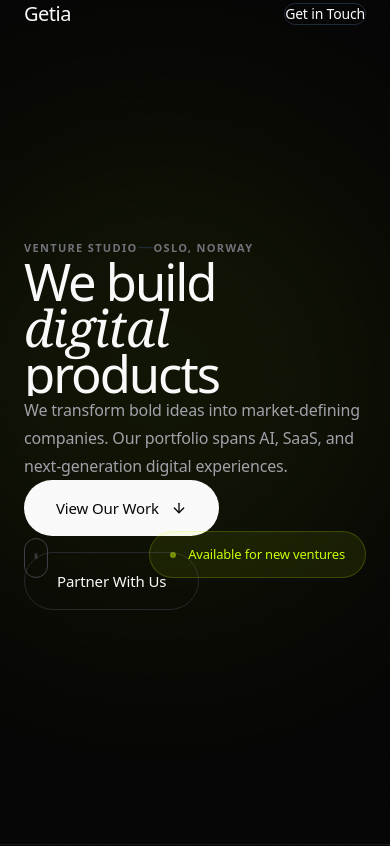
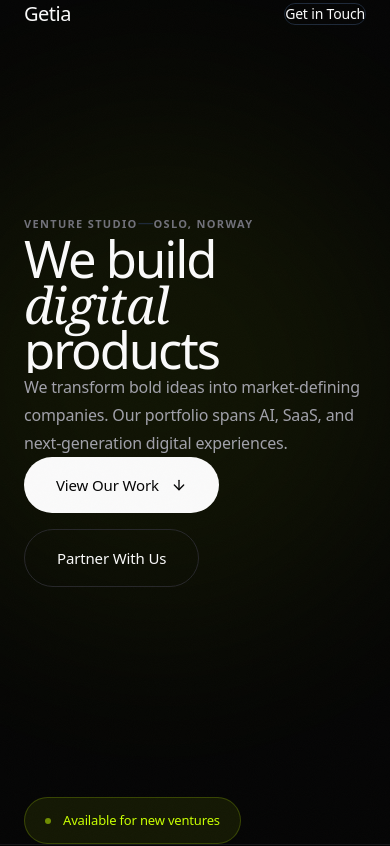
Before and after one commit to hatlem/getia, a Next.js app: page / in a window 390 px wide. Shown: the top 846 px of the page. Built offline with nearby package versions, Linux system fonts and the light colour scheme.

Commit message:
Fix scroll indicator placement in Hero section

```diff
--- a/src/components/Hero.tsx
+++ b/src/components/Hero.tsx
@@ -5,7 +5,7 @@ import { ArrowDown } from "lucide-react";
 
 export default function Hero() {
   return (
-    <section className="relative min-h-screen flex items-center overflow-hidden">
+    <section className="relative min-h-screen flex flex-col overflow-hidden">
       {/* Grain overlay */}
       <div className="grain" />
 
@@ -15,7 +15,8 @@ export default function Hero() {
         style={{ top: '15%', right: '-5%', opacity: 0.06 }}
       />
 
-      <div className="container relative z-10 pt-40 pb-24 lg:pt-48 lg:pb-32">
+      {/* Main content */}
+      <div className="container relative z-10 flex-1 flex items-center pt-32 pb-32">
         <div className="max-w-5xl">
           {/* Eyebrow */}
           <motion.div
@@ -78,24 +79,24 @@ export default function Hero() {
             </a>
           </motion.div>
         </div>
+      </div>
 
-        {/* Bottom row */}
+      {/* Bottom row - positioned at bottom of section */}
       <motion.div
         initial={{ opacity: 0 }}
         animate={{ opacity: 1 }}
         transition={{ delay: 0.9, duration: 0.6 }}
-          className="absolute bottom-8 left-6 right-6 md:left-12 md:right-12 lg:left-16 lg:right-16 flex items-end justify-between"
+        className="container pb-8 flex items-end justify-between"
       >
-          {/* Scroll indicator */}
-          <div className="scroll-indicator" />
+        {/* Scroll indicator - hidden on mobile */}
+        <div className="scroll-indicator hidden md:block" />
 
         {/* Status */}
-          <div className="status-indicator">
+        <div className="status-indicator ml-auto">
           <span className="status-dot" />
           <span>Available for new ventures</span>
         </div>
       </motion.div>
-      </div>
     </section>
   );
 }
```
Lines whose indentation alone changed are shown as unchanged.
